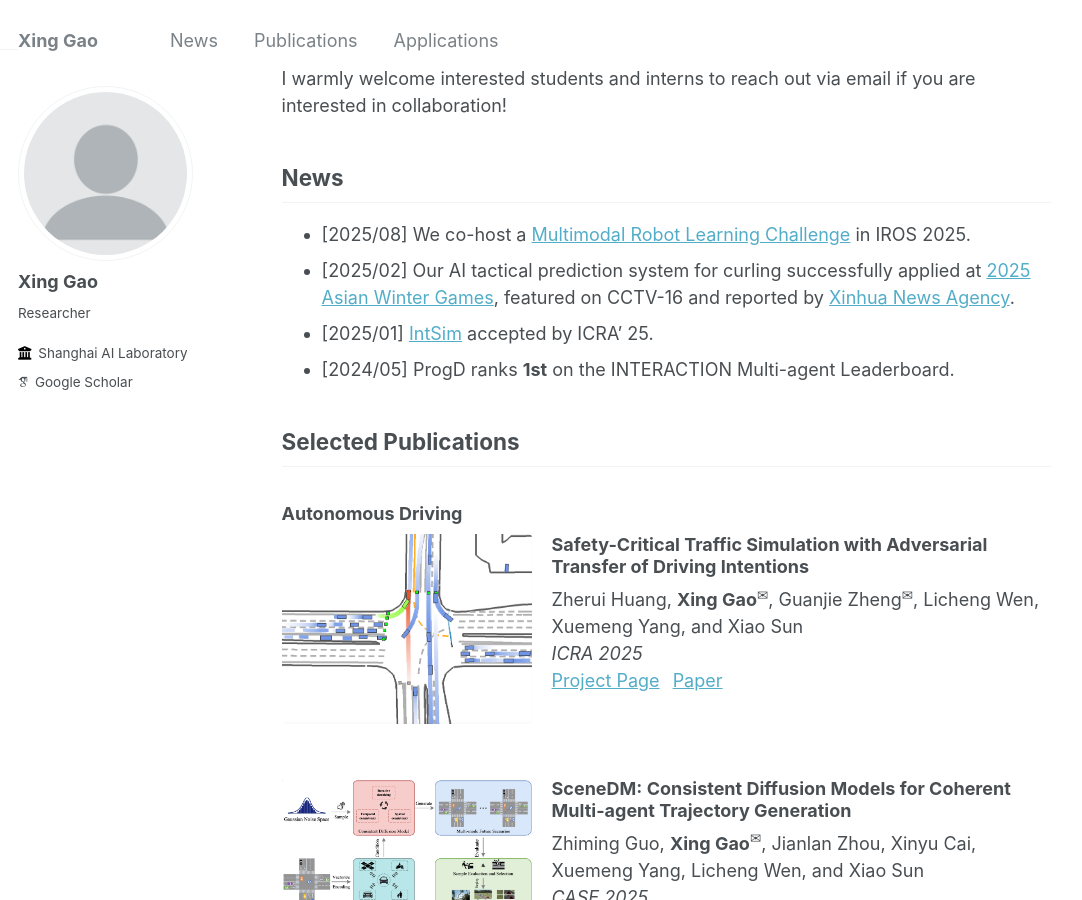
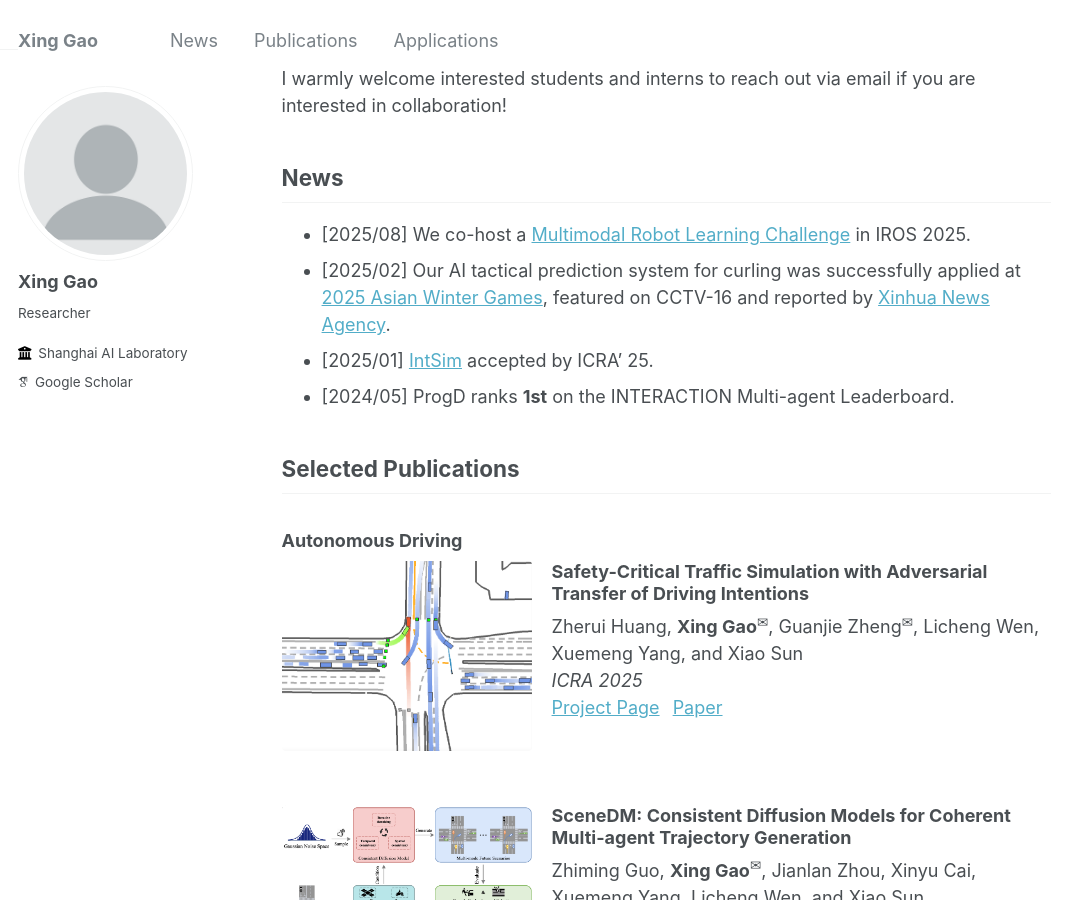
Before and after one commit to william-gx/william-gx.github.io, a Jekyll site: the page built from _pages/about.md, in a window 1280 px wide and 900 px high, scrolled down 353 px. Shown: the whole window, without its empty margins (0-1082 px from the left). Built offline with Jekyll 4.4.1, drawn with Linux system fonts in a browser that asks for light colours; some web fonts are replaced.

Commit message:
Update about.md

```diff
--- a/_pages/about.md
+++ b/_pages/about.md
@@ -14,7 +14,7 @@
 
 <h2 id="news">News</h2>
 * \[2025/08\] We co-host a [Multimodal Robot Learning Challenge](https://internrobotics.shlab.org.cn/challenge/2025/) in IROS 2025.
-* \[2025/02\] Our AI tactical prediction system for curling successfully applied at [2025 Asian Winter Games](https://www.harbin2025.com/english/index.html), featured on CCTV-16 and reported by [Xinhua News Agency](https://www.news.cn/sports/20250214/96fecff076cf4918bcbacc2540d6f837/c.html).
+* \[2025/02\] Our AI tactical prediction system for curling was successfully applied at [2025 Asian Winter Games](https://www.harbin2025.com/english/index.html), featured on CCTV-16 and reported by [Xinhua News Agency](https://www.news.cn/sports/20250214/96fecff076cf4918bcbacc2540d6f837/c.html).
 * \[2025/01\] [IntSim](https://arxiv.org/abs/2503.05180) accepted by ICRA' 25.
 * \[2024/05\] ProgD ranks **1st** on the INTERACTION Multi-agent Leaderboard.
 
```
